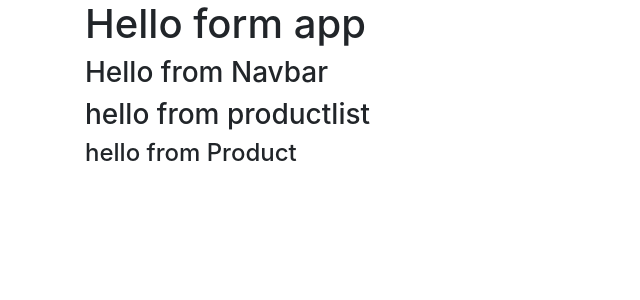
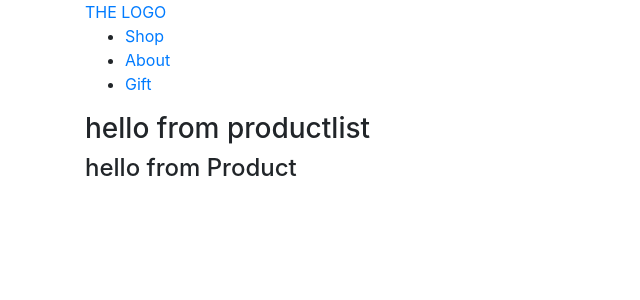
Before and after one commit to hemanshuEng/react-ecommerce, a React (Create React App) app: page / in a window 1280 px wide. Shown: the top 300 px of the page, without its empty margins (0-640 px from the left). Built offline with nearby package versions, Linux system fonts and the light colour scheme.

Commit message:
navbar without style

```diff
--- a/src/App.js
+++ b/src/App.js
@@ -13,7 +13,6 @@ class App extends Component {
     return (
       <div className="App">
           <div className="container">
-            <h1>Hello form app</h1>
             <Navbar/>
             <Switch>
                 <Route path ="/" exact component={ProductList}></Route>
--- a/src/components/Navbar/Navbar.css
+++ b/src/components/Navbar/Navbar.css
@@ -1,4 +1,5 @@
-.Navbar {
-  background-color: #fff;
-  color:black;
+.Navbar{
+  position: fixed;
+  width: 100%;
+  background-color:#EEEDE7;
 }
--- a/src/components/Navbar/Navbar.js
+++ b/src/components/Navbar/Navbar.js
@@ -1,14 +1,27 @@
-import React, { Component } from "react";
+import React from "react";
+import classes from "./Navbar.css";
 
-import  "./Navbar.css";
-
-class Navbar extends Component {
-  render() {
-    return (
-      <div>
-        <h3>Hello from Navbar</h3>
+const Navbar = props => (
+  <header className={classes.Navbar}>
+    <nav>
+      <div />
+      <div className={classes.Logo}>
+        <a href="/">THE LOGO</a>
       </div>
-    );
-  }
-}
+      <div className={classes.NavigationItems}>
+        <ul>
+          <li>
+            <a href="/">Shop</a>
+          </li>
+          <li>
+            <a href="/">About</a>
+          </li>
+          <li>
+            <a href="/">Gift</a>
+          </li>
+        </ul>
+      </div>
+    </nav>
+  </header>
+);
 export default Navbar;
```
Also changed, not shown: src/img/logo.png (added).
